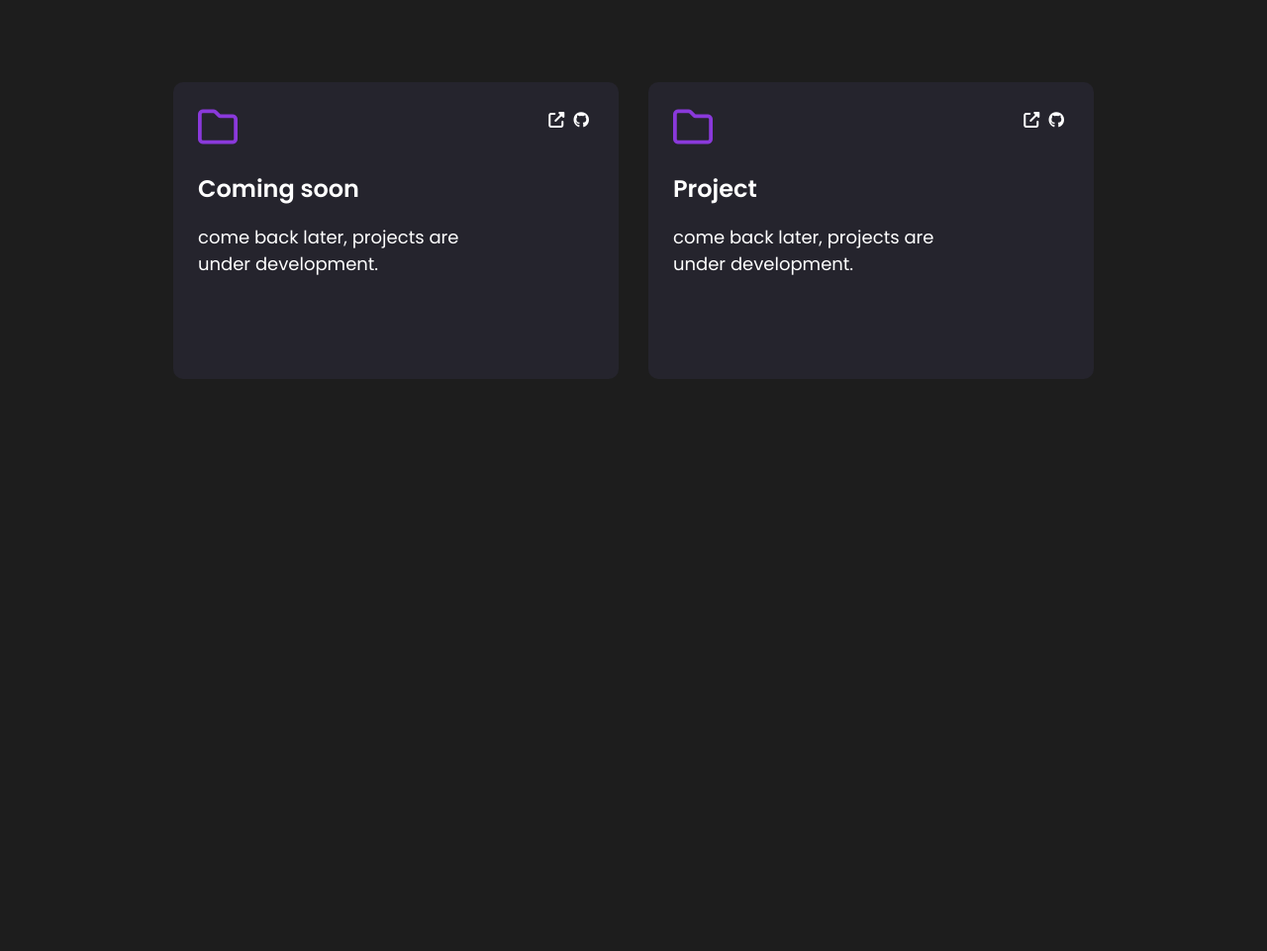
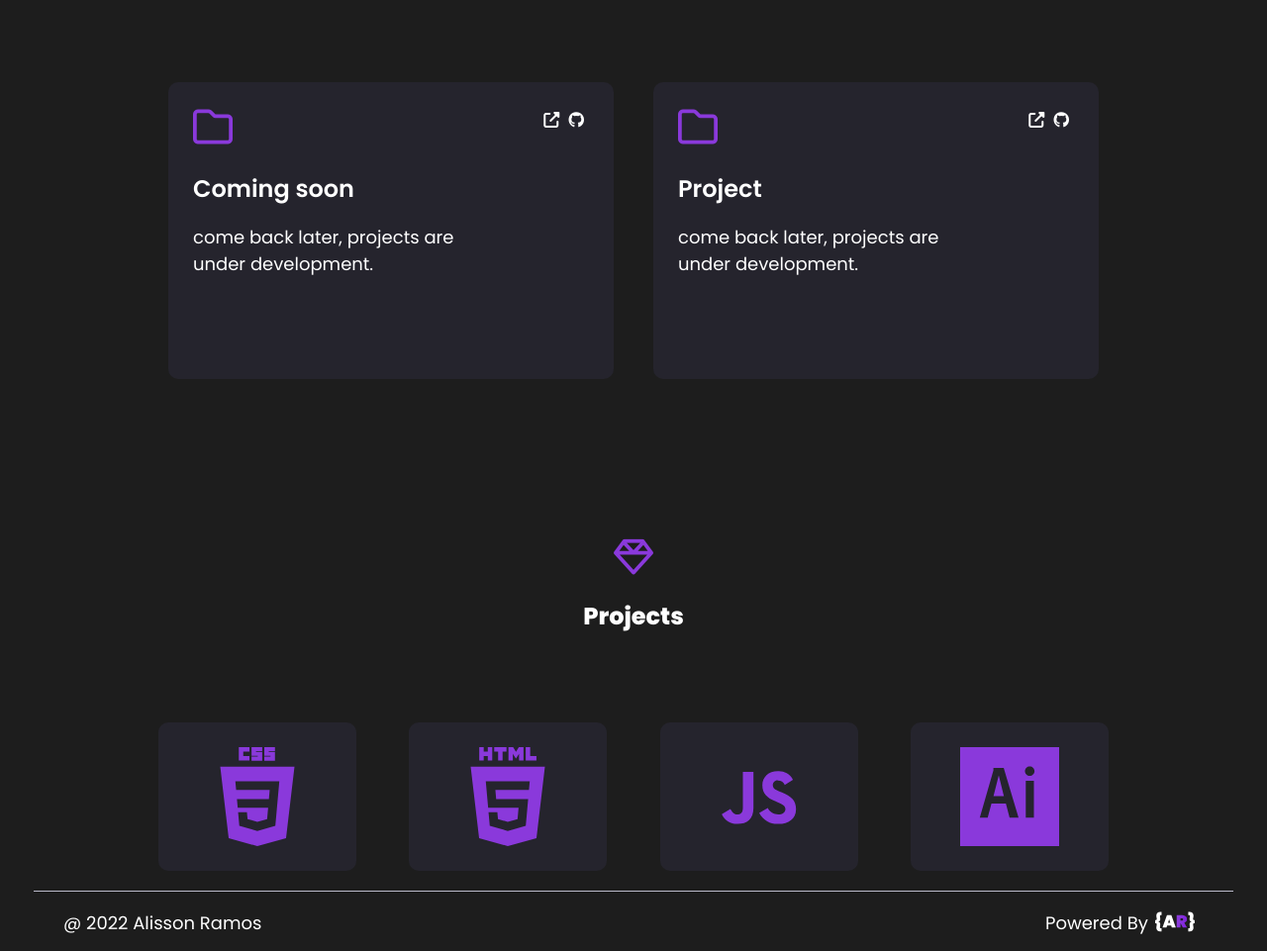
Before and after one commit to Alisson-Ramos/Portifolio, a plain HTML site: page index.html in a window 1280 px wide. Shown: the part 787-1748 px from the top of the page at 99% size. Before the commit the page ends 1180 px from the top, so only its background shows below. Drawn offline with Linux system fonts and the light colour scheme.

Commit message:
Commit0.4:Statico80%

```diff
--- a/css/styles.css
+++ b/css/styles.css
@@ -40,15 +40,18 @@ hr {
 header {
   background-color: #25242d;
   height: 60px;
-  width: 94%;
+  width: 100%;
   display: flex;
   align-items: center;
   justify-content: space-between;
-  padding: 0px 30px 0px 30px;
   position: fixed;
 }
 .fa-bars {
   font-size: 30px;
+}
+
+.iHeader {
+  margin: 0px 30px 0px 30px;
 }
 
 /* Part 01 - Bio */
@@ -79,18 +82,19 @@ header {
 
 /* Part 02 - Projects*/
 
-#title {
+.title {
   text-align: center;
   padding: 300px 0px 0px 0px;
 }
 #sec02 {
   display: flex;
-  justify-content: space-around;
+  justify-content: space-between;
   padding: 70px 0px 0px 0px;
   flex-flow: wrap;
 }
 .fa-font-awesome-flag,
-.fa-folder {
+.fa-folder,
+.fa-gem {
   font-size: 40px;
   color: #8a39db;
 }
@@ -109,3 +113,39 @@ header {
 #txtProject {
   padding: 0px 25px 25px 25px;
 }
+
+/* Part 03 - Skills */
+
+#sec03 {
+  display: flex;
+  justify-content: space-between;
+  padding: 70px 0px 0px 0px;
+  flex-flow: wrap;
+}
+.t02 {
+  padding: 150px 0px 0px 0px;
+}
+.skillBlock {
+  width: 200px;
+  height: 150px;
+  background-color: #25242d;
+  border-radius: 10px;
+  display: flex;
+  align-content: center;
+  justify-content: center;
+  margin: 0px 0px 20px 0px;
+}
+
+/* Footer */
+
+footer {
+  border-top: solid 1px #babaca;
+  height: 60px;
+  display: flex;
+  width: 90%;
+  justify-content: space-between;
+  padding: 0px 30px 0px 30px;
+  margin: auto;
+}
+#fText {display: flex;}
+#Powered {width: 110px;}
--- a/index.html
+++ b/index.html
@@ -11,19 +11,19 @@
 <body>
     <img id="imgPrimary">
     <header>
-        <img width="200px" height="28px" src="./images/logo.svg">
-        <i class="fas fa-bars"></i>
+        <img width="200px" height="28px" src="./images/logo.svg" class="iHeader">
+        <i class="fas fa-bars iHeader"></i>
     </header>
     <section id="sec01">
-        <p class="fTitle ftPurple">Hey</p><p class="fTitle">, I'am Alisson Ramos</p>
+        <p class="fTitle ftPurple">Hey</p><p class="fTitle">, I am Alisson Ramos</p>
         <h3>A Front-end Developer and Web Designer</h3>
-        <p>I'am a technology enthusiast and passionate about systems development</p>
+        <p>I am a technology enthusiast and passionate about systems development</p>
         <i class="fab fa-github"></i>
         <i class="fab fa-instagram"></i>
         <hr>
 
     </section>
-    <div id="title">
+    <div class="title">
         <i class="fab fa-font-awesome-flag"></i>
         <h2>Projects</h2>
     </div>
@@ -56,5 +56,31 @@
             </div>
         </div>
     </section>
+    <div class="title t02">
+        <i class="far fa-gem"></i>
+        <h2>Projects</h2>
+    </div>
+    <section id="sec03">
+
+        <div class="skillBlock">
+            <img width="100px" src="./images/css_purple.svg">
+        </div>
+        <div class="skillBlock">
+            <img width="100px" src="./images/html_purple.svg">
+        </div>
+        <div class="skillBlock">
+            <img width="100px" src="./images/js_purple.svg">
+        </div>
+        <div class="skillBlock">
+            <img width="100px" src="./images/illustrator_purple.svg">
+        </div>
+    </section>
+    <footer>
+        <p>@ 2022 Alisson Ramos</p>
+        <div id="fText">
+            <p id="Powered">Powered By</p>
+            <img width="50px" src="./images/reduce_logo.svg">
+        </div>
+    </footer>
 </body>
 </html>
```
Also changed, not shown: images/css_purple.svg (added), images/html_purple.svg (added), images/illustrator_purple.svg (added), images/js_purple.svg (added).
